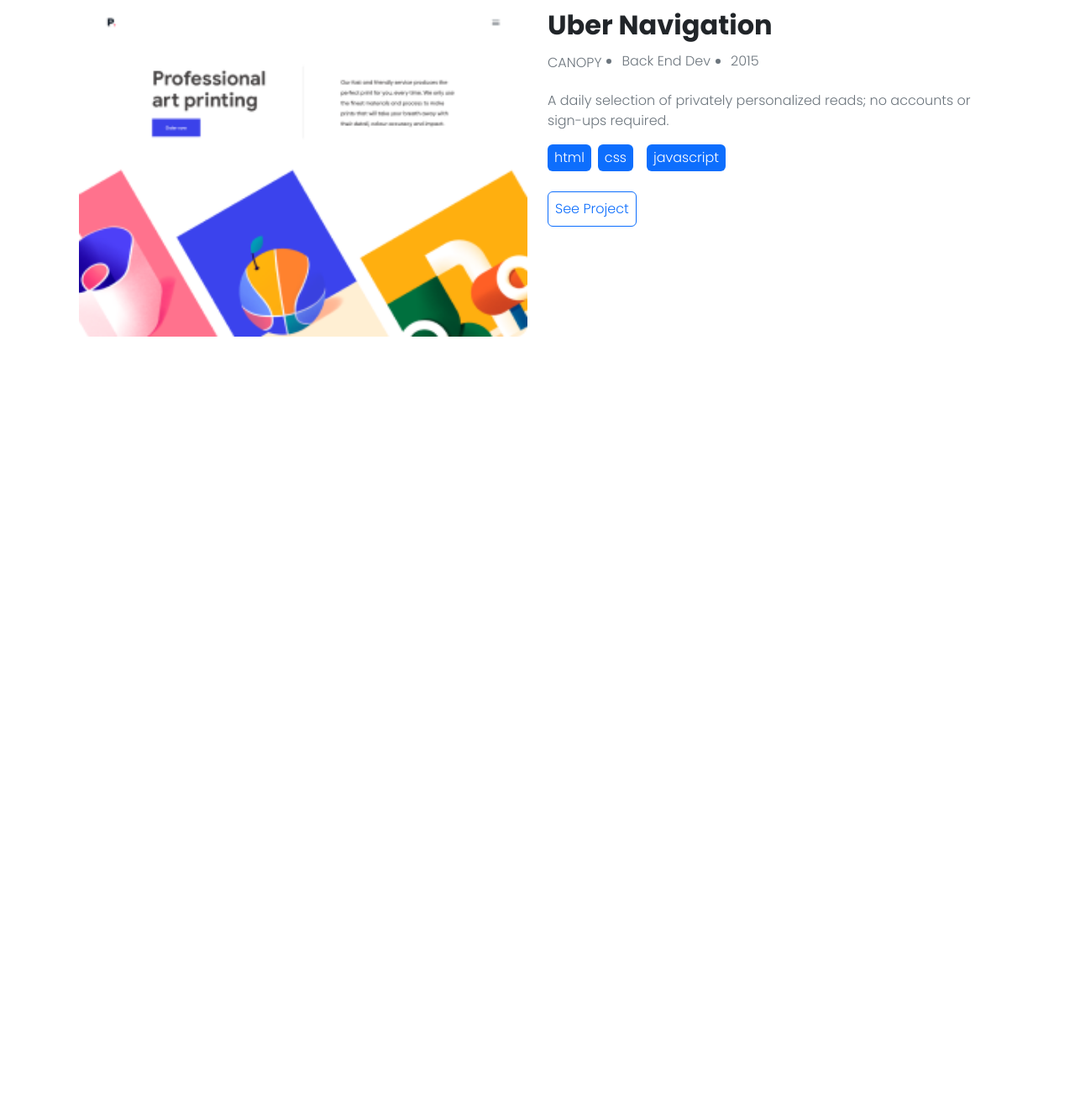
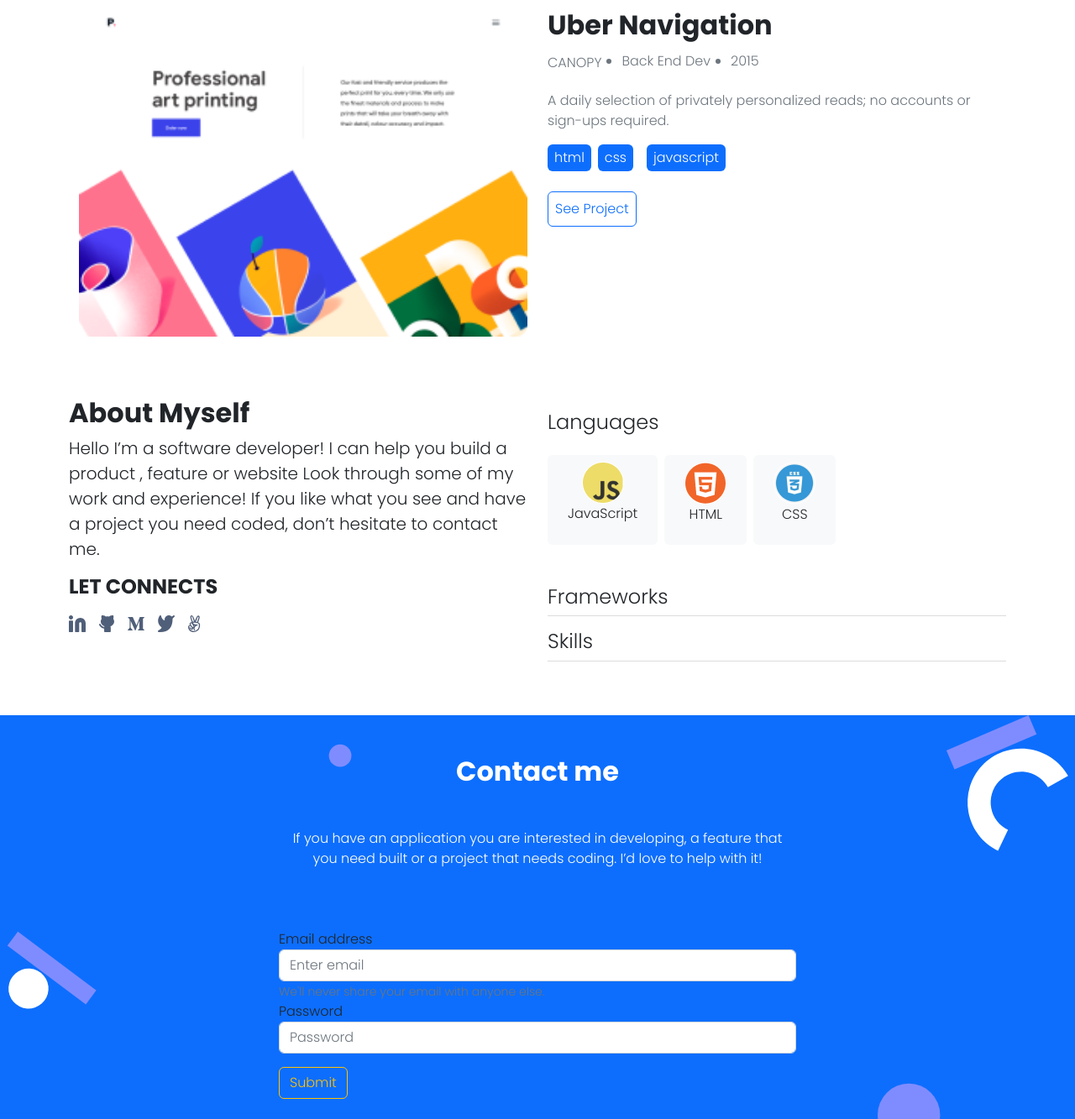
Before and after one commit to katfogy/setup-and-mobile-first, a website: page index.html in a window 1280 px wide. Shown: the part 1969-3302 px from the top of the page at 84% size. Before the commit the page ends 2394 px from the top, so only its background shows below. Drawn offline with nearby package versions, Linux system fonts and the light colour scheme.

Commit message:
form added

```diff
--- a/index.html
+++ b/index.html
@@ -88,8 +88,7 @@
                           </div>
                         </div>
 
-                    </div>
-                </div>
+
             </div>
 
             <div class="container mt-5  p-4">
@@ -127,8 +126,8 @@
                           </div>
                         </div>
 
-                    </div>
-                </div>
+
+
             </div>
 
             <div class="container mt-5  p-4">
@@ -166,8 +165,7 @@
                           </div>
                         </div>
 
-                    </div>
-                </div>
+
             </div>
 
             <div class="container mt-5  p-4">
@@ -205,15 +203,77 @@
                           </div>
                         </div>
 
+
+            </div>
+        </div>
+
+
+        <section class="about-me mt-5 mb-2">
+            <div class="container">
+                <div class="row">
+                    <div class="col-lg-6">
+                        <h2 class="fw-bolder">About Myself</h2>
+                        <p class="lead">Hello I’m a software developer! I can help you build a product , feature or website Look through some of my work and experience! If you like what you see and have a project you need coded, don’t hesitate to contact me.</p>
+                        <h3 class="h4 my-3 fw-bold">LET CONNECTS</h3>
+                        <div class="d-flex gap-3">
+                            <div class="logo"><a href=""><img src="assets/icons/linkedin-icon.svg" alt="linkedin"/> </a></div>
+                            <div class="logo"><a href=""><img src="assets/icons/github-icon.svg" alt="github"/> </a></div>
+                            <div class="logo"><a href=""><img src="assets/icons/m-icon.svg" alt="m"/> </a></div>
+                            <div class="logo"><a href=""><img src="assets/icons/twitter-icon.svg" alt="twitter"/> </a></div>
+                            <div class="logo"><a href=""><img src="assets/icons/Vector.svg" alt="vector"/> </a></div>
+                        </div>
                     </div>
+
+                    <div class="col-lg-6">
+                        <h4 class="fw-normal mt-3">Languages</h4>
+                        <div class="skills d-flex gap-2 mt-4">
+                            <div class="skill bg-light rounded py-2 px-4 text-center">
+                                <img src="/assets/images/js.png" alt="js">
+                                <p>JavaScript</p>
+                            </div>
+
+                            <div class="skill bg-light rounded py-2 px-4 text-center">
+                                <img src="/assets/images/html.png" alt="html">
+                                <p>HTML</p>
+                            </div>
+
+                            <div class="skill bg-light rounded py-2 px-4 text-center">
+                                <img src="/assets/images/css.png" alt="css">
+                                <p>CSS</p>
+                            </div>
+                        </div>
+
+                        <ul class="list-unstyled mt-5">
+                            <li class="my-3 bb"><h4>Frameworks</h4></li>
+                            <li class="my-3 bb"><h4>Skills</h4></li>
+                        </ul>
+
+                    </div>
+
                 </div>
             </div>
+        </section>
+      </main>
+    <footer class="bg-primary">
+        <div class="container text-center mt-5 w-50 ">
+            <h2 class="fw-bolder text-white pt-5">Contact me</h2>
+            <p class="text-white  my-5">If you have an application you are interested in developing, a feature that you need built or a project that needs coding. I’d love to help with it!</p>
 
+            <form class="text-start py-4">
+                <div class="form-group">
+                  <label for="exampleInputEmail1">Email address</label>
+                  <input type="email" class="form-control" id="exampleInputEmail1" aria-describedby="emailHelp" placeholder="Enter email">
+                  <small id="emailHelp" class="form-text text-muted">We'll never share your email with anyone else.</small>
+                </div>
+                <div class="form-group">
+                  <label for="exampleInputPassword1">Password</label>
+                  <input type="password" class="form-control" id="exampleInputPassword1" placeholder="Password">
+                </div>
 
-
+                <a href="#" class="btn btn-outline-warning mt-3">Submit</a>
+              </form>
         </div>
-      </main>
-
+    </footer>
     <script src="https://cdn.jsdelivr.net/npm/bootstrap@5.2.3/dist/js/bootstrap.bundle.min.js"></script>
 
 </body>
--- a/styles.css
+++ b/styles.css
@@ -20,3 +20,13 @@ body{
 .full{
   width: 100%;
 }
+
+.bb{
+  border-bottom: 1px solid gainsboro;
+}
+
+footer{
+  background:url(/assets/images/contact-form-background-shapes.svg);
+  background-repeat: no-repeat;
+  background-size:cover ;
+}
```
